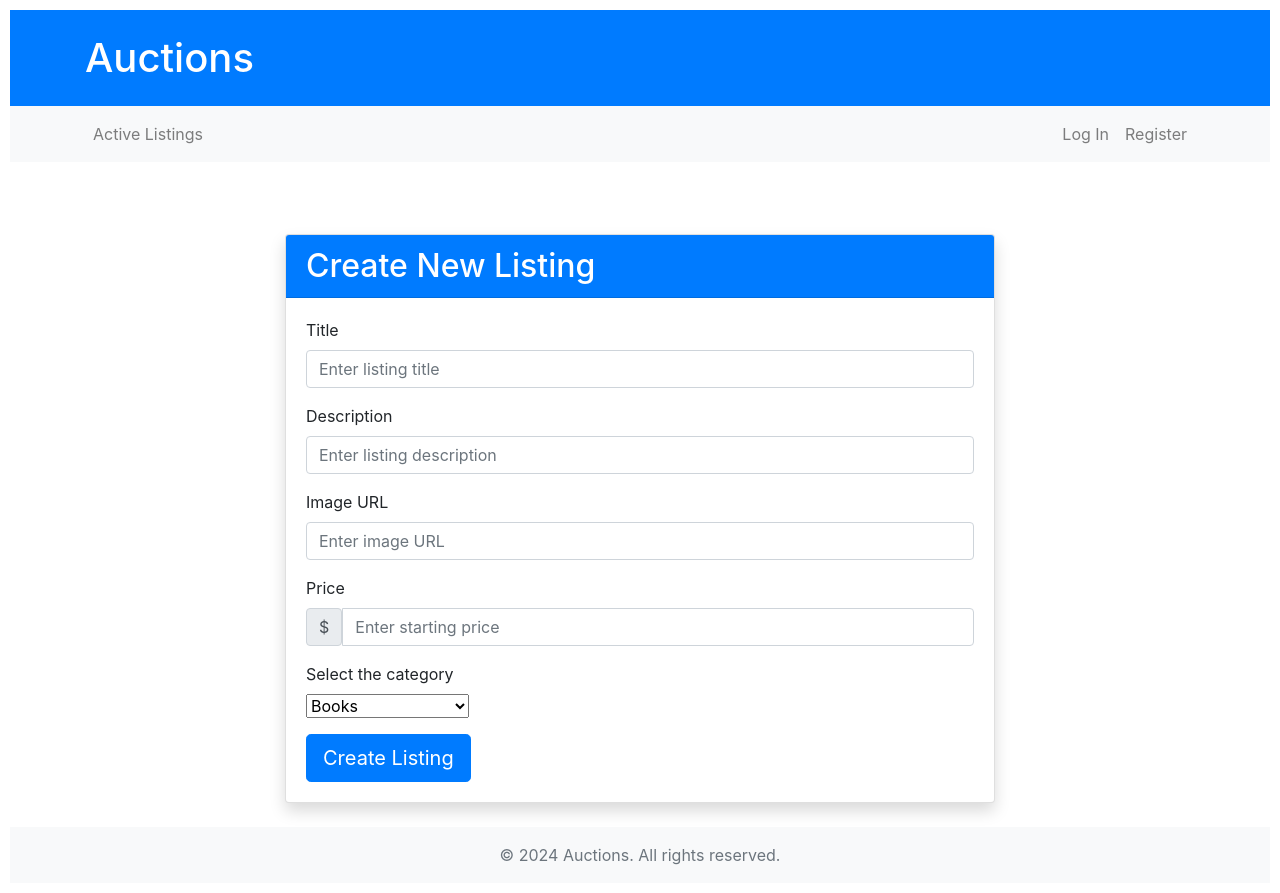
After one commit to Iker1211/Commerce, a Django app: page /createList in a window 1280 px wide. The commit adds this page. Run offline with Django 3.2, Linux system fonts and the light colour scheme; data comes from the database, SQL or seed files in the repository; some libraries are stand-ins or nearby versions.

Commit message:
Create New Listing Page

```diff
--- a/auctions/models.py
+++ b/auctions/models.py
@@ -1,6 +1,5 @@
 from django.contrib.auth.models import AbstractUser
 from django.db import models
-
 
 class User(AbstractUser):
     pass
@@ -10,7 +9,6 @@ class Category(models.Model):
 
     def __str__(self):
         return f"{self.categoryName}"
-
 
 
 class List(models.Model):
--- /dev/null
+++ b/auctions/templates/auctions/createList.html
@@ -0,0 +1,52 @@
+{% extends "auctions/layout.html" %}
+
+{% block body %}
+<div class="container mt-5">
+    <div class="row justify-content-center">
+        <div class="col-md-8">
+            <div class="card shadow">
+                <div class="card-header bg-primary text-white">
+                    <h2 class="mb-0">Create New Listing</h2>
+                </div>
+                <div class="card-body">
+                    <form action="{% url 'createList' %}" method="POST">
+                        {% csrf_token %}
+                        <div class="form-group mb-3">
+                            <label for="title" class="form-label">Title</label>
+                            <input type="text" name="title" class="form-control" id="title" name="Title" placeholder="Enter listing title">
+                        </div>
+                        <div class="form-group mb-3">
+                            <label for="description" class="form-label">Description</label>
+                            <input type="text" name="description" class="form-control" id="description" name="Description" placeholder="Enter listing description">
+                        </div>
+                        <div class="form-group mb-3">
+                            <label for="imageurl" class="form-label">Image URL</label>
+                            <input type="text" name="imageurl" class="form-control" id="imageUrl" name="Image URL" placeholder="Enter image URL">
+                        </div>
+                        <div class="form-group mb-3">
+                            <label for="price" class="form-label">Price</label>
+                            <div class="input-group">
+                                <span class="input-group-text">$</span>
+                                <input type="number" name="price" class="form-control" id="price" name="Price" placeholder="Enter starting price">
+                            </div>
+                        </div>
+                        <div class="form-group mb-3">
+                            <label for="category" class="form-label">Select the category</label>
+                            <div class="input-group">
+                                <select class="form-select" id="category" name="category">
+                                    {% for category in categories %}
+                                    <option value="cat">{{ category }}</option>
+                                    {% endfor %}
+                                </select>
+                            </div>
+                        </div>
+                        <div class="d-grid">
+                            <button type="submit" class="btn btn-primary btn-lg">Create Listing</button>
+                        </div>
+                    </form>
+                </div>
+            </div>
+        </div>
+    </div>
+</div>
+{% endblock %}
--- a/auctions/templates/auctions/layout.html
+++ b/auctions/templates/auctions/layout.html
@@ -6,21 +6,38 @@
         <title>{% block title %}Auctions{% endblock %}</title>
         <link rel="stylesheet" href="https://stackpath.bootstrapcdn.com/bootstrap/4.4.1/css/bootstrap.min.css" integrity="sha384-Vkoo8x4CGsO3+Hhxv8T/Q5PaXtkKtu6ug5TOeNV6gBiFeWPGFN9MuhOf23Q9Ifjh" crossorigin="anonymous">
         <link href="{% static 'auctions/styles.css' %}" rel="stylesheet">
+
     </head>
-    <body>
-        <h1>Auctions</h1>
-        <div>
-            {% if user.is_authenticated %}
-                Signed in as <strong>{{ user.username }}</strong>.
-            {% else %}
-                Not signed in.
-            {% endif %}
+    <body class="d-flex flex-column min-vh-100">
+        <header class="bg-primary text-white py-4">
+            <div class="container">
+                <h1 class="mb-0">Auctions</h1>
             </div>
-        <ul class="nav">
+        </header>
+
+        <nav class="navbar navbar-expand-lg navbar-light bg-light">
+            <div class="container">
+                <button class="navbar-toggler" type="button" data-toggle="collapse" data-target="#navbarNav" aria-controls="navbarNav" aria-expanded="false" aria-label="Toggle navigation">
+                    <span class="navbar-toggler-icon"></span>
+                </button>
+                <div class="collapse navbar-collapse" id="navbarNav">
+                    <ul class="navbar-nav mr-auto">
                         <li class="nav-item">
                             <a class="nav-link" href="{% url 'index' %}">Active Listings</a>
                         </li>
                         {% if user.is_authenticated %}
+                        <li class="nav-item">
+                            <a class="nav-link" href="{% url 'createList' %}">Create Listing</a>
+                        </li>
+                        {% endif %}
+                    </ul>
+                    <ul class="navbar-nav">
+                        {% if user.is_authenticated %}
+                            <li class="nav-item">
+                                <span class="navbar-text mr-3">
+                                    Signed in as <strong>{{ user.username }}</strong>
+                                </span>
+                            </li>
                             <li class="nav-item">
                                 <a class="nav-link" href="{% url 'logout' %}">Log Out</a>
                             </li>
@@ -33,8 +50,23 @@
                             </li>
                         {% endif %}
                     </ul>
-        <hr>
+                </div>
+            </div>
+        </nav>
+
+        <main class="container my-4 flex-grow-1">
             {% block body %}
             {% endblock %}
+        </main>
+
+        <footer class="bg-light py-3 mt-auto">
+            <div class="container text-center">
+                <span class="text-muted">&copy; 2024 Auctions. All rights reserved.</span>
+            </div>
+        </footer>
+
+        <script src="https://code.jquery.com/jquery-3.4.1.slim.min.js" integrity="sha384-J6qa4849blE2+poT4WnyKhv5vZF5SrPo0iEjwBvKU7imGFAV0wwj1yYfoRSJoZ+n" crossorigin="anonymous"></script>
+        <script src="https://cdn.jsdelivr.net/npm/popper.js@1.16.0/dist/umd/popper.min.js" integrity="sha384-Q6E9RHvbIyZFJoft+2mJbHaEWldlvI9IOYy5n3zV9zzTtmI3UksdQRVvoxMfooAo" crossorigin="anonymous"></script>
+        <script src="https://stackpath.bootstrapcdn.com/bootstrap/4.4.1/js/bootstrap.min.js" integrity="sha384-wfSDF2E50Y2D1uUdj0O3uMBJnjuUD4Ih7YwaYd1iqfktj0Uod8GCExl3Og8ifwB6" crossorigin="anonymous"></script>
     </body>
 </html>
--- a/auctions/urls.py
+++ b/auctions/urls.py
@@ -6,5 +6,6 @@ urlpatterns = [
     path("", views.index, name="index"),
     path("login", views.login_view, name="login"),
     path("logout", views.logout_view, name="logout"),
-    path("register", views.register, name="register")
+    path("register", views.register, name="register"),
+    path("createList", views.createList, name="createList")
 ]
--- a/auctions/views.py
+++ b/auctions/views.py
@@ -4,11 +4,18 @@ from django.http import HttpResponse, HttpResponseRedirect
 from django.shortcuts import render
 from django.urls import reverse
 
-from .models import User
+from .models import User, Category, List
 
 
 def index(request):
     return render(request, "auctions/index.html")
+
+def createList(request):
+    if request.method == "GET":
+        allCategories = Category.objects.all()
+        return render (request, "auctions/createList.html", {
+            "categories": allCategories
+        })
 
 
 def login_view(request):
```
Lines whose indentation alone changed are shown as unchanged.
